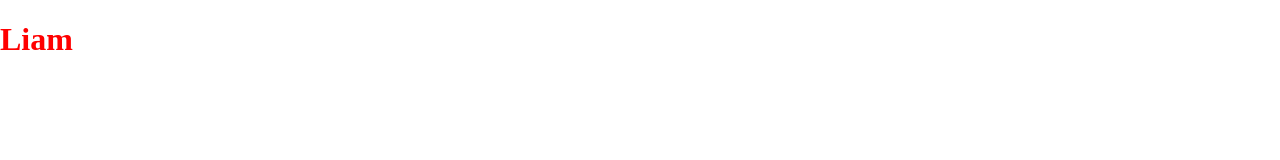
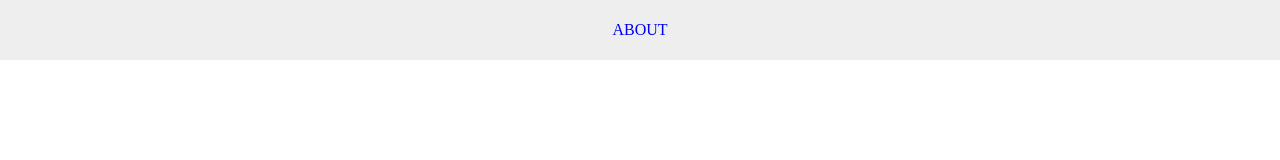
Before and after one commit to liamalexander/demo1, a plain HTML site: page frontend/index.html in a window 1280 px wide. Drawn offline with Linux system fonts and the light colour scheme.

Commit message:
add header

```diff
--- a/frontend/index.html
+++ b/frontend/index.html
@@ -13,7 +13,15 @@
 </head>
 
 <body>
-    <h1>Liam</h1>
+    <header>
+        <div>
+            <nav>
+                <a href="about.html">About</a>
+            </nav>
+        </div>
+    </header>
+
+
   <script src="res/js/main.js"></script>
 </body>
 </html>
--- a/frontend/res/css/main.css
+++ b/frontend/res/css/main.css
@@ -2,6 +2,21 @@
     box-sizing: border-box;
 }
 
-h1 {
-    color:red;
+header {
+    height:60px;
+    width:100%;
+    background: #eee;
 }
+
+header div {
+    height:100%;
+    width:100%;
+    display: flex;
+    align-items: center;
+    justify-content: center;
+}
+
+header div a {
+    text-decoration: none;
+    text-transform: uppercase;
+}
```
